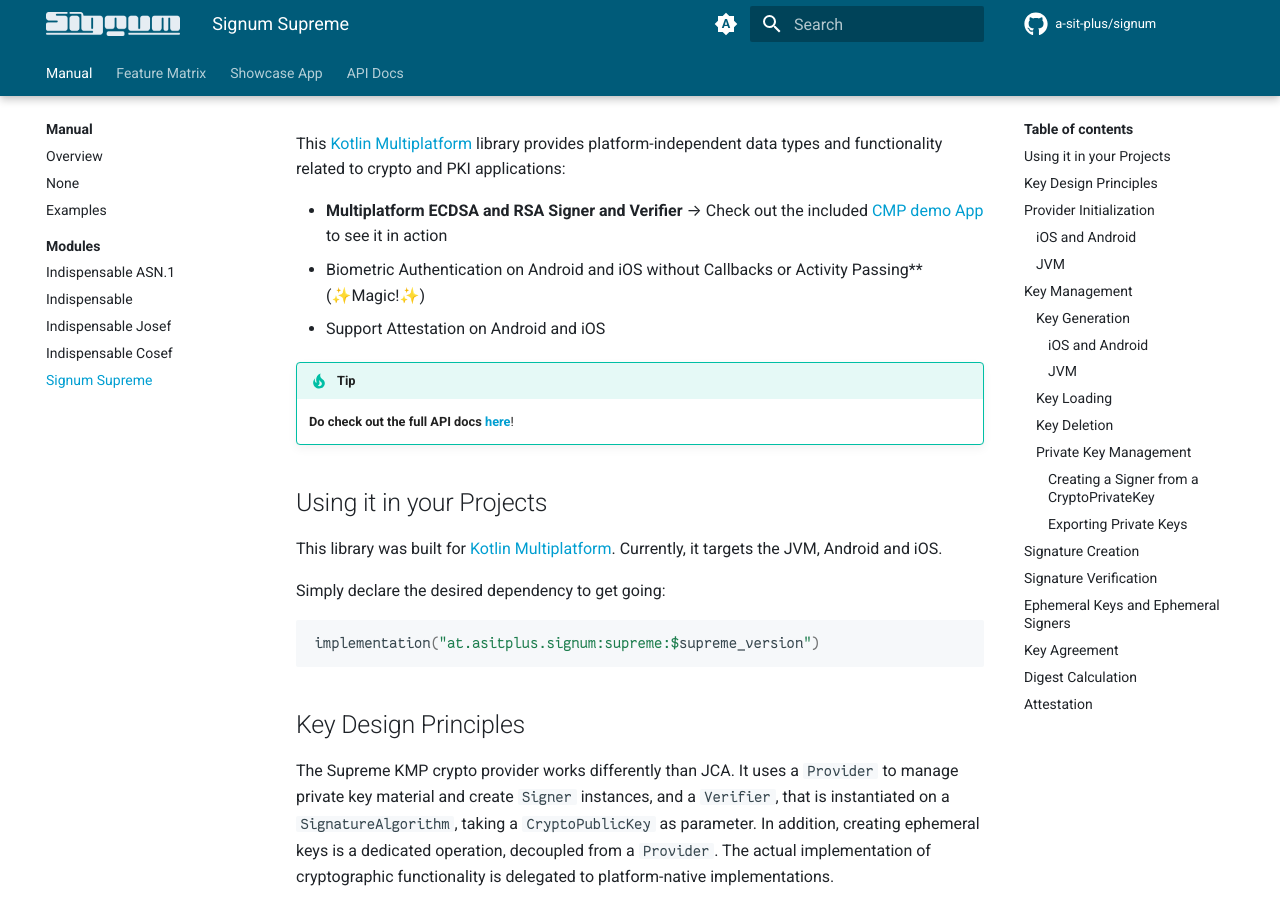
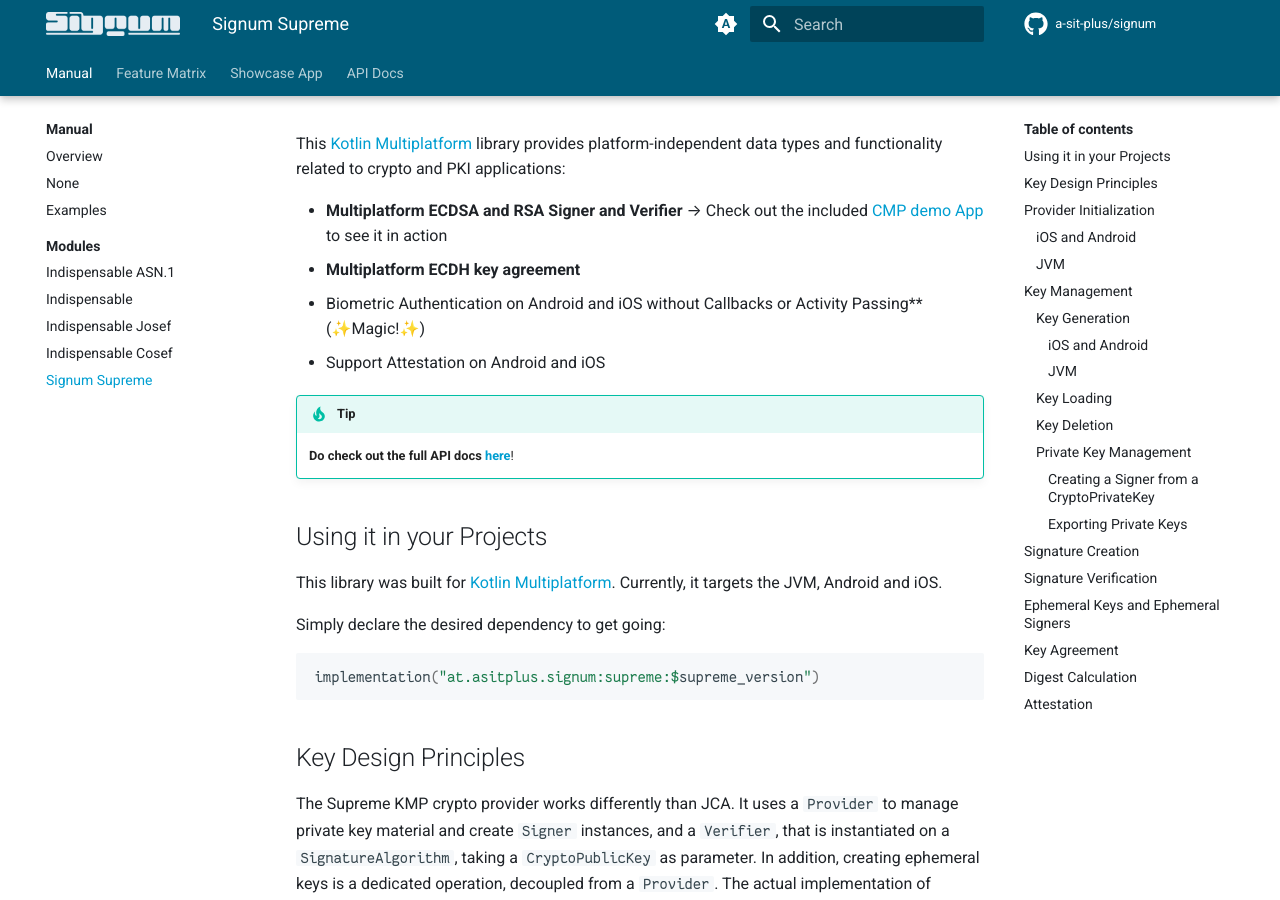
Before and after one commit to a-sit-plus/signum, an MkDocs documentation site: the page built from docs/docs/supreme.md, in a window 1280 px wide and 900 px high, scrolled down 369 px. Built offline with MkDocs 1.6.1 and Material for MkDocs 9.7.7, drawn with Linux system fonts in a browser that asks for light colours; comment, search, counter and statistics services are not loaded; grey boxes are pictures that could not be loaded.

Commit message:
more docs polishing

```diff
--- a/docs/docs/supreme.md
+++ b/docs/docs/supreme.md
@@ -9,6 +9,7 @@
 
 * **Multiplatform ECDSA and RSA Signer and Verifier** &rarr; Check out the included [CMP demo App](https://github.com/a-sit-plus/signum/tree/main/demoapp) to see it in
   action
+* **Multiplatform ECDH key agreement**
 * Biometric Authentication on Android and iOS without Callbacks or Activity Passing** (✨Magic!✨)
 * Support Attestation on Android and iOS
 
```
Also changed, not shown: docs/docs/index.md (+1 -0 lines), README.md.
